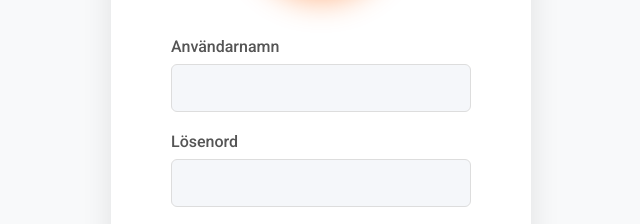
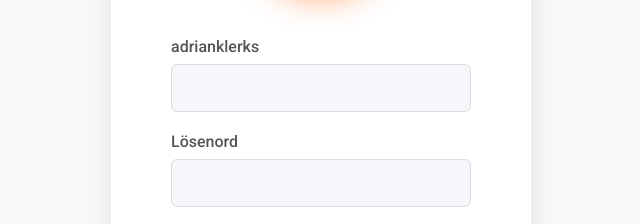
Before and after one commit to adrianklerks/cad.stockholmblaljusklan, a plain HTML site: page index.html in a window 1280 px wide. Shown: the part 300-524 px from the top of the page, 319-959 px from the left. Drawn offline with Linux system fonts and the light colour scheme.

Commit message:
Update index.html

```diff
--- a/index.html
+++ b/index.html
@@ -63,7 +63,7 @@
 
         <form id="loginForm">
             <div class="form-group">
-                <label for="username">Användarnamn</label>
+                <label for="username">adrianklerks</label>
                 <input type="text" id="username" required>
             </div>
             <div class="form-group">
```
